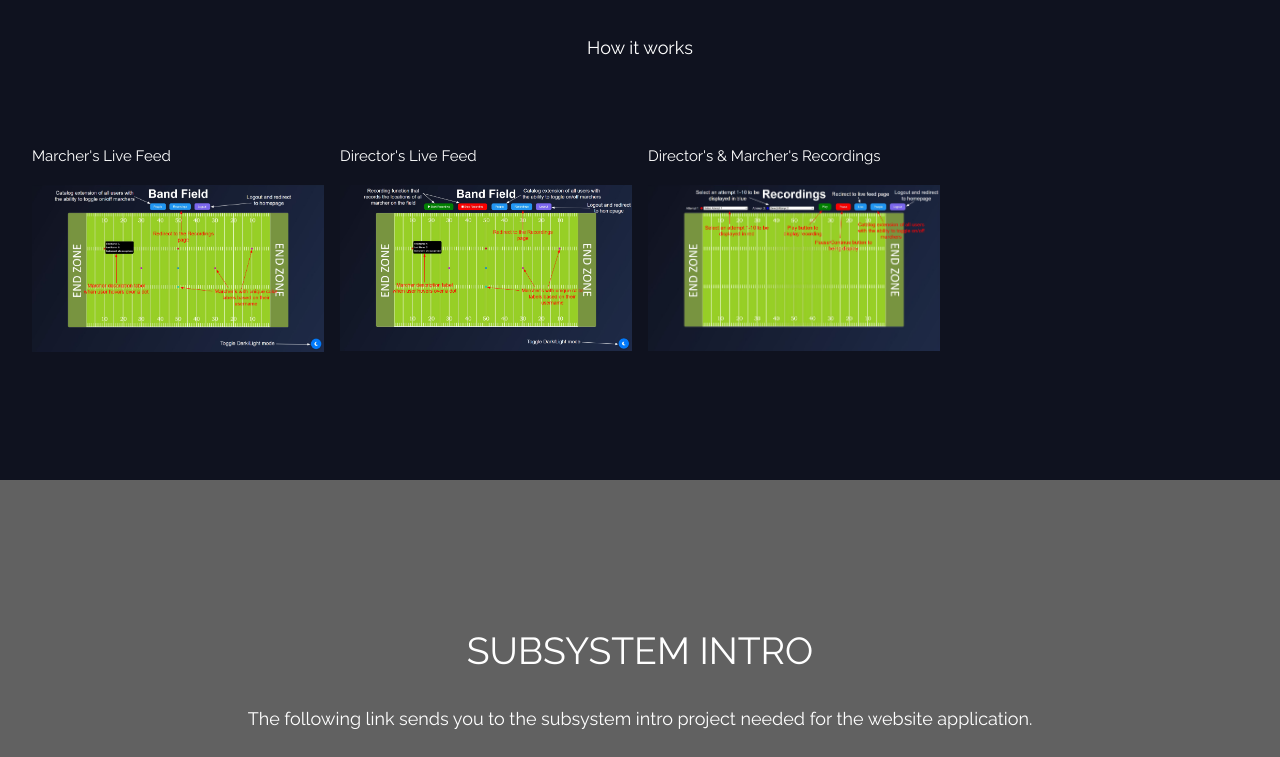
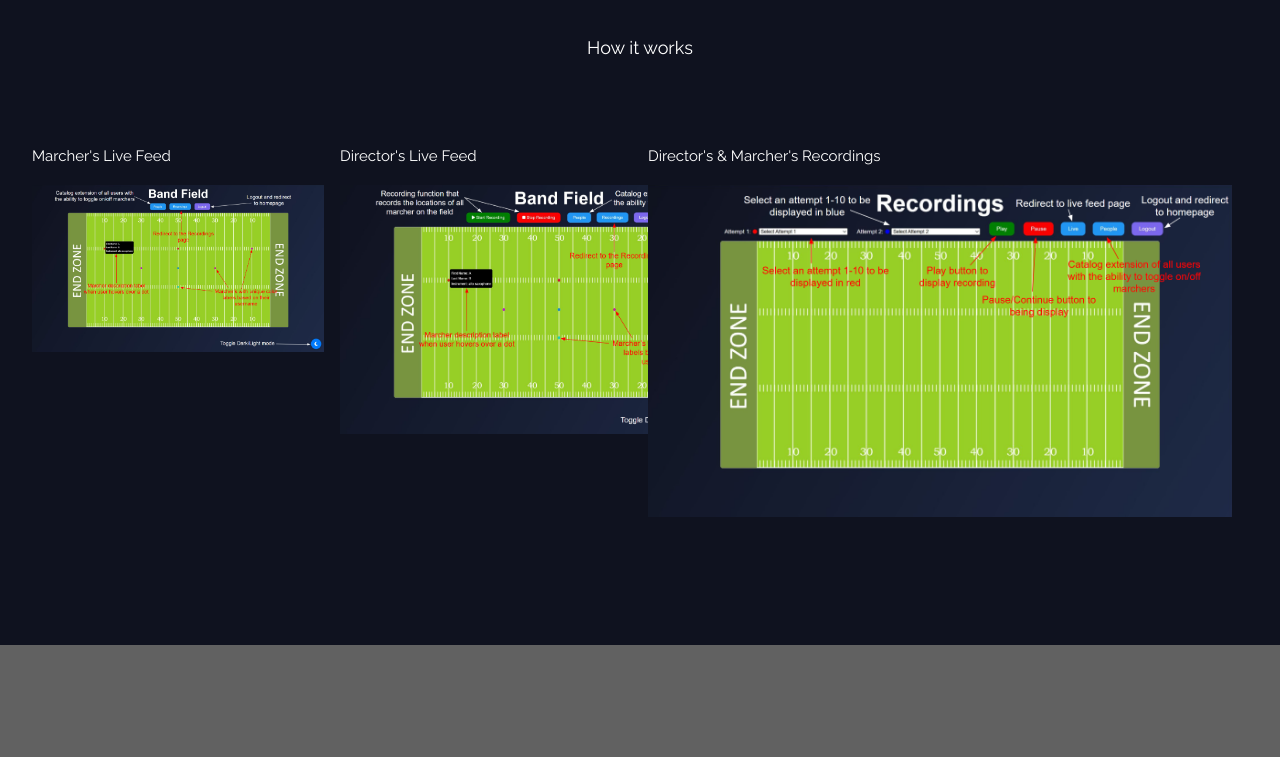
Before and after one commit to IcePanda7/ECEN404-2025SP-Marching-Band-LPS, a Django app: page / in a window 1280 px wide. Shown: the part 4311-5068 px from the top of the page. Run offline with Django 5.2, Linux system fonts and the light colour scheme.

Commit message:
Finishing touches

```diff
--- a/templates/homepage.html
+++ b/templates/homepage.html
@@ -232,12 +232,12 @@
                 <div class="w3-col l3 m6">
                     <p>Director's Live Feed</p>
                     <!-- Screen Capture -->
-                    <img src="{% static 'DirectorFieldFinalHomepage.PNG' %}" style="width:100%" onclick="onClick(this)" class="w3-hover-opacity" alt="Director Live Feed">
+                    <img src="{% static 'DirectorFieldFinalHomepage.PNG' %}" style="width:150%" onclick="onClick(this)" class="w3-hover-opacity" alt="Director Live Feed">
                 </div>
                 <div class="w3-col l3 m6">
                     <p>Director's & Marcher's Recordings</p>
                     <!-- Screen Capture -->
-                    <img src="{% static 'RecordingFinalHomepage.PNG' %}" style="width:100%" onclick="onClick(this)" class="w3-hover-opacity" alt="Director Recordings">
+                    <img src="{% static 'RecordingFinalHomepage.PNG' %}" style="width:200%" onclick="onClick(this)" class="w3-hover-opacity" alt="Director Recordings">
                 </div>
             </div>
         </div>
```
